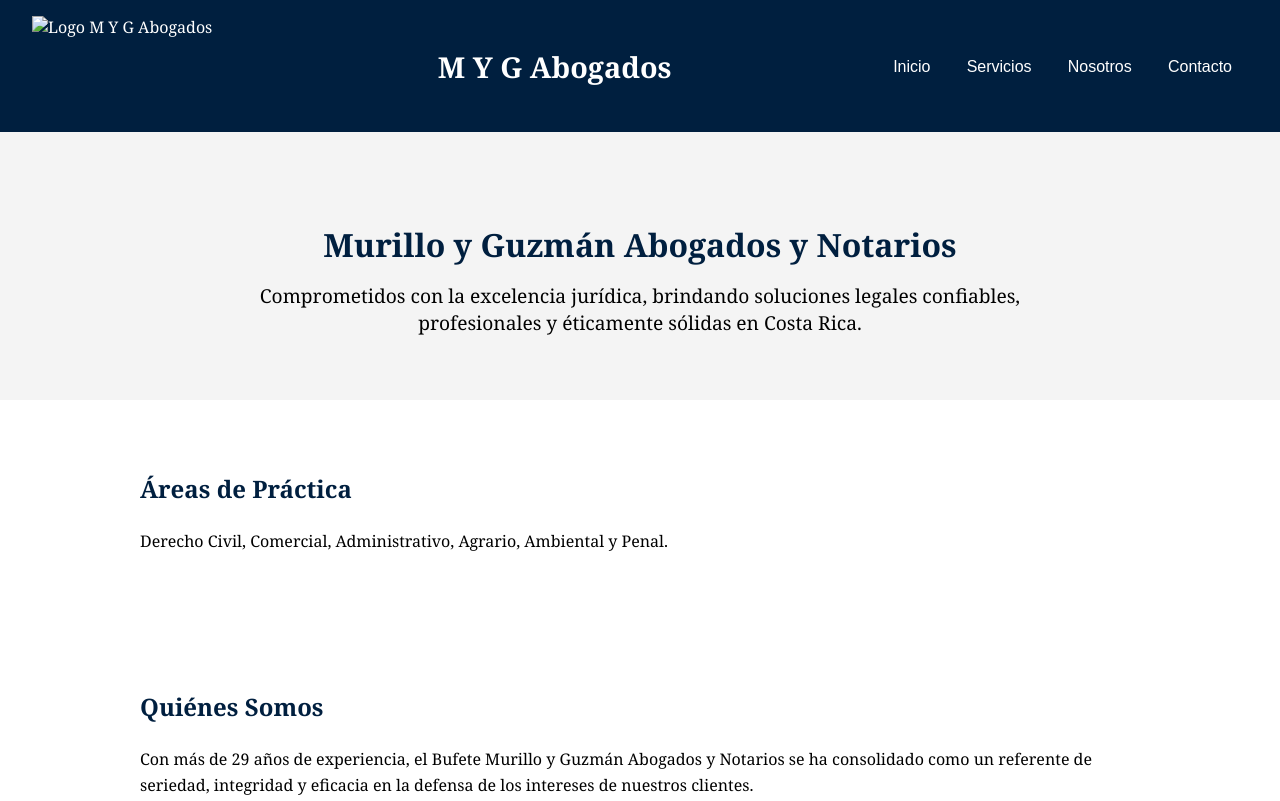
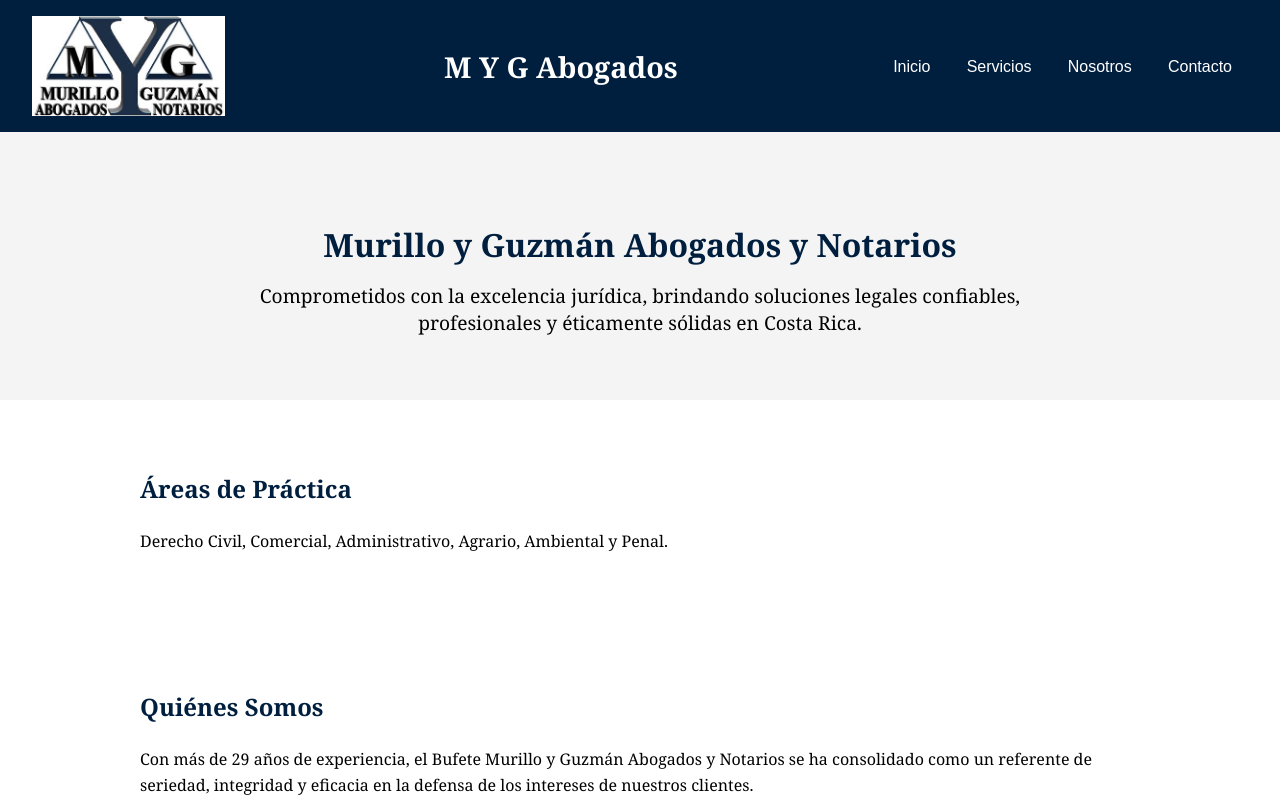
Before and after one commit to murillodd/mygabogadoscr, a plain HTML site: page index.html in a window 1280 px wide. Shown: the top 801 px of the page. Drawn offline with Linux system fonts and the light colour scheme.

Commit message:
Actualización index.html
Se corrigió nombre del logo

```diff
--- a/index.html
+++ b/index.html
@@ -103,7 +103,7 @@
 <body>
 
 <header>
-    <img src="LOGO_M_Y_G.jpg" alt="Logo M Y G Abogados" style="height: 100px; margin-right: 20px;">
+    <img src="LOGO_MYG_.jpg" alt="Logo M Y G Abogados" style="height: 100px; margin-right: 20px;">
     <h1>M Y G Abogados</h1>
     <nav>
         <a href="#">Inicio</a>
```
